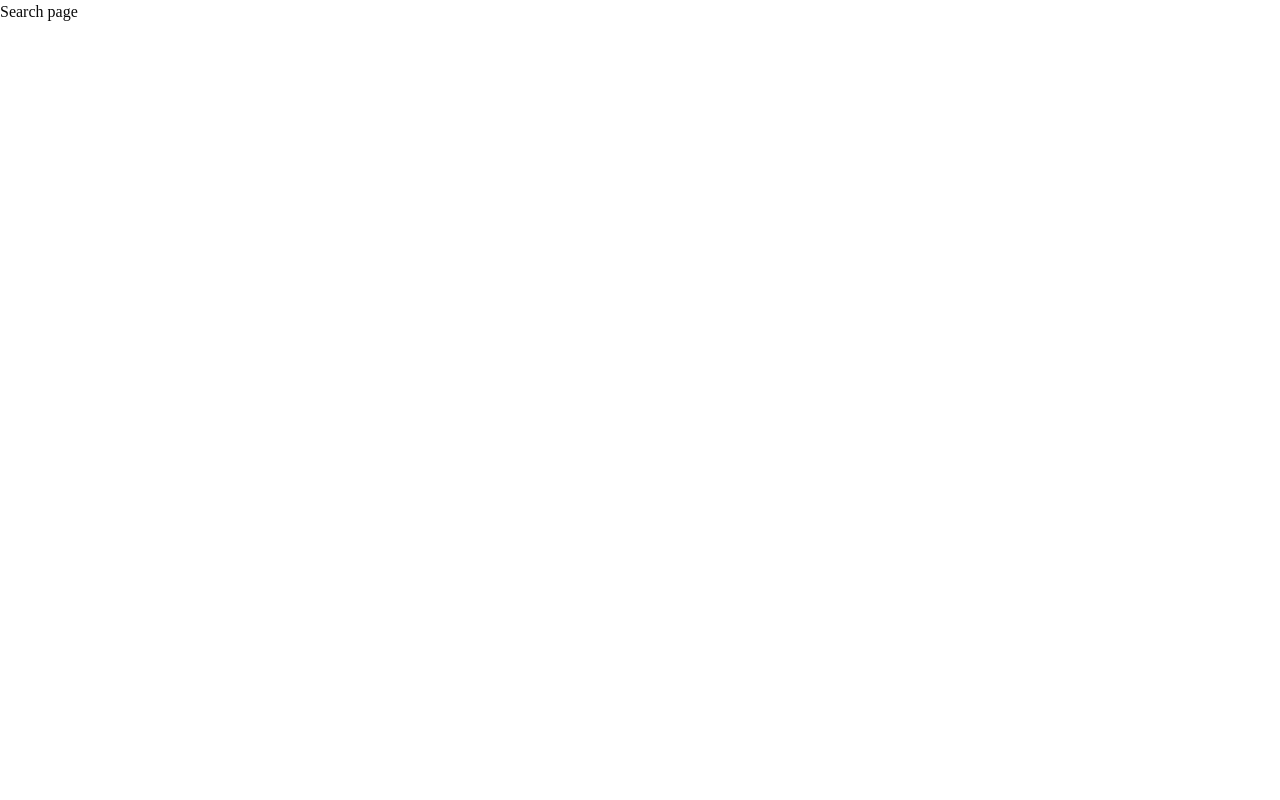
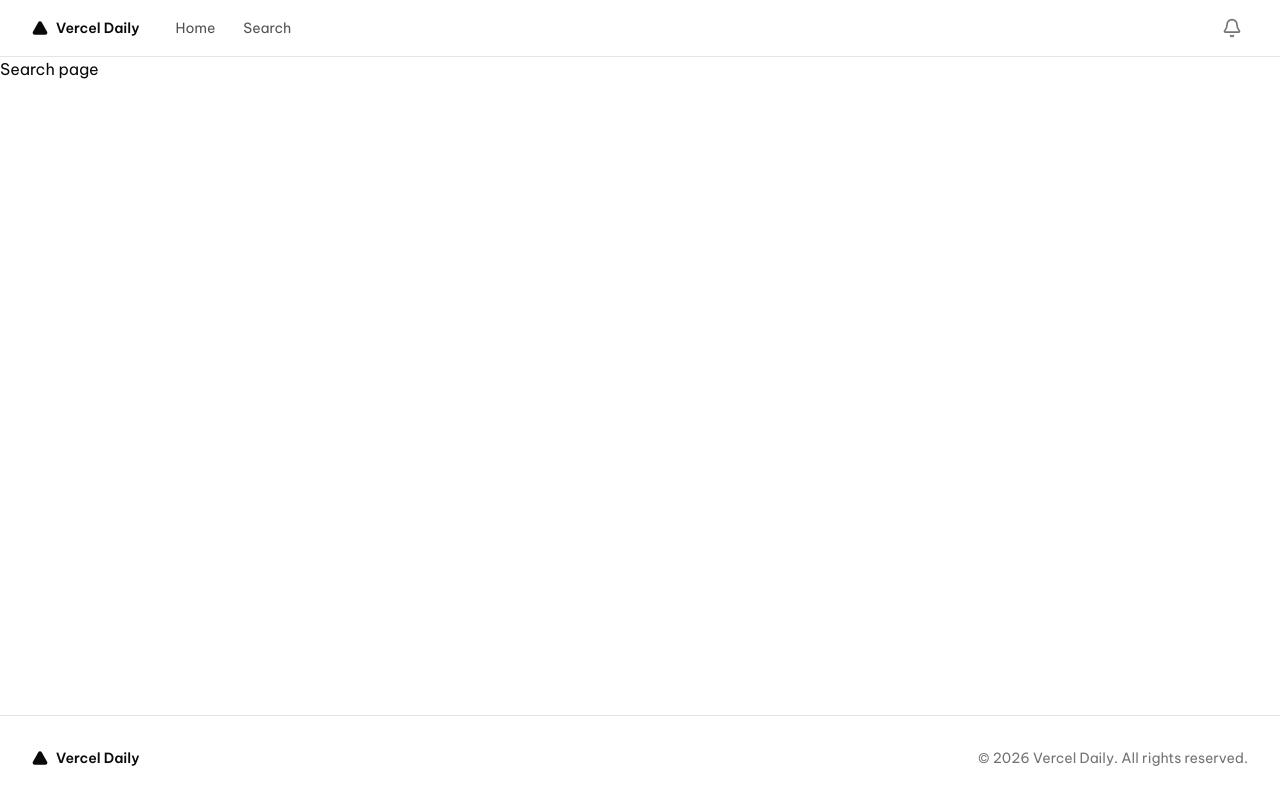
Before and after one commit to finn-to/finn-assignment-vercel-daily, a Next.js app: page /search in a window 1280 px wide. Built offline with nearby package versions, Linux system fonts and the light colour scheme.

Commit message:
feature: Implement layout, Header, Footer

```diff
--- a/app/globals.css
+++ b/app/globals.css
@@ -7,9 +7,9 @@
 @theme inline {
   --color-background: var(--background);
   --color-foreground: var(--foreground);
-  --font-sans: var(--font-sans);
-  --font-mono: var(--font-geist-mono);
-  --font-heading: var(--font-sans);
+  --font-sans: var(--font-be-vietnam-pro);
+  --font-mono: var(--font-be-vietnam-pro);
+  --font-heading: var(--font-be-vietnam-pro);
   --color-sidebar-ring: var(--sidebar-ring);
   --color-sidebar-border: var(--sidebar-border);
   --color-sidebar-accent-foreground: var(--sidebar-accent-foreground);
--- a/app/layout.tsx
+++ b/app/layout.tsx
@@ -1,24 +1,39 @@
 import "./globals.css";
 
 import type { Metadata } from "next";
-import { Geist, Geist_Mono } from "next/font/google";
+import { Be_Vietnam_Pro } from "next/font/google";
 
+import Footer from "@/components/Footer";
+import Header from "@/components/Header";
 import { SpeedInsights } from "@vercel/speed-insights/next";
 
-const geistSans = Geist({
-  variable: "--font-geist-sans",
+const beVietnamPro = Be_Vietnam_Pro({
+  variable: "--font-be-vietnam-pro",
   subsets: ["latin"],
+  weight: ["300", "400", "500", "600", "700"],
 });
 
-const geistMono = Geist_Mono({
-  variable: "--font-geist-mono",
-  subsets: ["latin"],
-});
+const siteDescription =
+  "The latest news, tutorials, and insights for modern web developers.";
 
 export const metadata: Metadata = {
-  title: "Vercel Daily News",
-  description:
-    "The latest news, tutorials, and insights for modern web developers.",
+  metadataBase: new URL("https://vercel-daily-news.vercel.app"),
+  title: {
+    default: "Vercel Daily",
+    template: "%s | Vercel Daily",
+  },
+  description: siteDescription,
+  openGraph: {
+    title: "Vercel Daily",
+    description: siteDescription,
+    type: "website",
+    siteName: "Vercel Daily",
+  },
+  twitter: {
+    card: "summary_large_image",
+    title: "Vercel Daily",
+    description: siteDescription,
+  },
 };
 
 export default function RootLayout({
@@ -27,11 +42,11 @@
   children: React.ReactNode;
 }>) {
   return (
-    <html lang="en">
-      <body
-        className={`${geistSans.variable} ${geistMono.variable} antialiased`}
-      >
-        {children}
+    <html lang="en" className={beVietnamPro.variable}>
+      <body className="flex min-h-screen flex-col antialiased">
+        <Header />
+        <main className="flex-1">{children}</main>
+        <Footer />
         <SpeedInsights />
       </body>
     </html>
--- a/components/Footer.tsx
+++ b/components/Footer.tsx
@@ -1,3 +1,23 @@
+import { TriangleIcon } from "lucide-react";
+import Link from "next/link";
+
 export default function Footer() {
-  return <footer>Footer</footer>;
+  return (
+    <footer className="border-t border-neutral-200">
+      <div className="mx-auto max-w-7xl px-4 py-8 sm:px-6 lg:px-8">
+        <div className="flex flex-col items-center justify-between gap-4 sm:flex-row">
+          <Link
+            href="/"
+            className="flex items-center gap-2 text-sm font-semibold"
+          >
+            <TriangleIcon className="h-4 w-4 fill-current" />
+            <span>Vercel Daily</span>
+          </Link>
+          <p className="text-sm text-neutral-500">
+            © {new Date().getFullYear()} Vercel Daily. All rights reserved.
+          </p>
+        </div>
+      </div>
+    </footer>
+  );
 }
--- a/components/Header.tsx
+++ b/components/Header.tsx
@@ -1,3 +1,51 @@
+import { BellIcon, TriangleIcon } from "lucide-react";
+import Link from "next/link";
+
+import MobileNav from "@/components/MobileNav";
+
+const navLinks = [
+  { href: "/", label: "Home" },
+  { href: "/search", label: "Search" },
+];
+
 export default function Header() {
-  return <header>Header</header>;
+  return (
+    <header className="sticky top-0 z-50 border-b border-neutral-200 bg-white">
+      <div className="mx-auto max-w-7xl px-4 sm:px-6 lg:px-8">
+        <div className="flex h-14 items-center gap-4">
+          <MobileNav />
+
+          <Link
+            href="/"
+            className="flex items-center gap-2 text-sm font-semibold"
+          >
+            <TriangleIcon className="h-4 w-4 fill-current" />
+            <span>Vercel Daily</span>
+          </Link>
+
+          <nav className="ml-2 hidden items-center gap-1 md:flex">
+            {navLinks.map(({ href, label }) => (
+              <Link
+                key={href}
+                href={href}
+                className="rounded-md px-3 py-1.5 text-sm text-neutral-600 transition-colors hover:text-neutral-900"
+              >
+                {label}
+              </Link>
+            ))}
+          </nav>
+
+          <div className="flex-1" />
+
+          <button
+            type="button"
+            aria-label="Notifications"
+            className="rounded-md p-1.5 text-neutral-500 transition-colors hover:bg-neutral-100 hover:text-neutral-900"
+          >
+            <BellIcon className="h-5 w-5" />
+          </button>
+        </div>
+      </div>
+    </header>
+  );
 }
--- /dev/null
+++ b/components/MobileNav.tsx
@@ -0,0 +1,44 @@
+"use client";
+
+import { MenuIcon } from "lucide-react";
+import Link from "next/link";
+
+import {
+  Sheet,
+  SheetContent,
+  SheetHeader,
+  SheetTitle,
+  SheetTrigger,
+} from "@/components/ui/sheet";
+
+const navLinks = [
+  { href: "/", label: "Home" },
+  { href: "/search", label: "Search" },
+];
+
+export default function MobileNav() {
+  return (
+    <Sheet>
+      <SheetTrigger className="md:hidden inline-flex items-center justify-center rounded-md p-1.5 text-neutral-500 hover:bg-neutral-100 hover:text-neutral-900 transition-colors">
+        <MenuIcon className="h-5 w-5" />
+        <span className="sr-only">Open navigation</span>
+      </SheetTrigger>
+      <SheetContent side="left" className="w-64">
+        <SheetHeader className="mb-2">
+          <SheetTitle className="sr-only">Navigation</SheetTitle>
+        </SheetHeader>
+        <nav className="flex flex-col gap-1 px-2">
+          {navLinks.map(({ href, label }) => (
+            <Link
+              key={href}
+              href={href}
+              className="rounded-md px-3 py-2 text-sm font-medium text-foreground hover:bg-secondary transition-colors"
+            >
+              {label}
+            </Link>
+          ))}
+        </nav>
+      </SheetContent>
+    </Sheet>
+  );
+}
--- /dev/null
+++ b/components/ui/sheet.tsx
@@ -0,0 +1,137 @@
+"use client";
+
+import * as React from "react";
+import { Dialog as SheetPrimitive } from "@base-ui/react/dialog";
+
+import { cn } from "@/lib/utils";
+import { Button } from "@/components/ui/button";
+import { XIcon } from "lucide-react";
+
+function Sheet({ ...props }: SheetPrimitive.Root.Props) {
+  return <SheetPrimitive.Root data-slot="sheet" {...props} />;
+}
+
+function SheetTrigger({ ...props }: SheetPrimitive.Trigger.Props) {
+  return <SheetPrimitive.Trigger data-slot="sheet-trigger" {...props} />;
+}
+
+function SheetClose({ ...props }: SheetPrimitive.Close.Props) {
+  return <SheetPrimitive.Close data-slot="sheet-close" {...props} />;
+}
+
+function SheetPortal({ ...props }: SheetPrimitive.Portal.Props) {
+  return <SheetPrimitive.Portal data-slot="sheet-portal" {...props} />;
+}
+
+function SheetOverlay({ className, ...props }: SheetPrimitive.Backdrop.Props) {
+  return (
+    <SheetPrimitive.Backdrop
+      data-slot="sheet-overlay"
+      className={cn(
+        "fixed inset-0 z-50 bg-black/10 transition-opacity duration-150 data-ending-style:opacity-0 data-starting-style:opacity-0 supports-backdrop-filter:backdrop-blur-xs",
+        className,
+      )}
+      {...props}
+    />
+  );
+}
+
+function SheetContent({
+  className,
+  children,
+  side = "right",
+  showCloseButton = true,
+  ...props
+}: SheetPrimitive.Popup.Props & {
+  side?: "top" | "right" | "bottom" | "left";
+  showCloseButton?: boolean;
+}) {
+  return (
+    <SheetPortal>
+      <SheetOverlay />
+      <SheetPrimitive.Popup
+        data-slot="sheet-content"
+        data-side={side}
+        className={cn(
+          "fixed z-50 flex flex-col gap-4 bg-background bg-clip-padding text-sm shadow-lg transition duration-200 ease-in-out data-ending-style:opacity-0 data-starting-style:opacity-0 data-[side=bottom]:inset-x-0 data-[side=bottom]:bottom-0 data-[side=bottom]:h-auto data-[side=bottom]:border-t data-[side=bottom]:data-ending-style:translate-y-[2.5rem] data-[side=bottom]:data-starting-style:translate-y-[2.5rem] data-[side=left]:inset-y-0 data-[side=left]:left-0 data-[side=left]:h-full data-[side=left]:w-3/4 data-[side=left]:border-r data-[side=left]:data-ending-style:translate-x-[-2.5rem] data-[side=left]:data-starting-style:translate-x-[-2.5rem] data-[side=right]:inset-y-0 data-[side=right]:right-0 data-[side=right]:h-full data-[side=right]:w-3/4 data-[side=right]:border-l data-[side=right]:data-ending-style:translate-x-[2.5rem] data-[side=right]:data-starting-style:translate-x-[2.5rem] data-[side=top]:inset-x-0 data-[side=top]:top-0 data-[side=top]:h-auto data-[side=top]:border-b data-[side=top]:data-ending-style:translate-y-[-2.5rem] data-[side=top]:data-starting-style:translate-y-[-2.5rem] data-[side=left]:sm:max-w-sm data-[side=right]:sm:max-w-sm",
+          className,
+        )}
+        {...props}
+      >
+        {children}
+        {showCloseButton && (
+          <SheetPrimitive.Close
+            data-slot="sheet-close"
+            render={
+              <Button
+                variant="ghost"
+                className="absolute top-3 right-3"
+                size="icon-sm"
+              />
+            }
+          >
+            <XIcon />
+            <span className="sr-only">Close</span>
+          </SheetPrimitive.Close>
+        )}
+      </SheetPrimitive.Popup>
+    </SheetPortal>
+  );
+}
+
+function SheetHeader({ className, ...props }: React.ComponentProps<"div">) {
+  return (
+    <div
+      data-slot="sheet-header"
+      className={cn("flex flex-col gap-0.5 p-4", className)}
+      {...props}
+    />
+  );
+}
+
+function SheetFooter({ className, ...props }: React.ComponentProps<"div">) {
+  return (
+    <div
+      data-slot="sheet-footer"
+      className={cn("mt-auto flex flex-col gap-2 p-4", className)}
+      {...props}
+    />
+  );
+}
+
+function SheetTitle({ className, ...props }: SheetPrimitive.Title.Props) {
+  return (
+    <SheetPrimitive.Title
+      data-slot="sheet-title"
+      className={cn(
+        "font-heading text-base font-medium text-foreground",
+        className,
+      )}
+      {...props}
+    />
+  );
+}
+
+function SheetDescription({
+  className,
+  ...props
+}: SheetPrimitive.Description.Props) {
+  return (
+    <SheetPrimitive.Description
+      data-slot="sheet-description"
+      className={cn("text-sm text-muted-foreground", className)}
+      {...props}
+    />
+  );
+}
+
+export {
+  Sheet,
+  SheetTrigger,
+  SheetClose,
+  SheetContent,
+  SheetHeader,
+  SheetFooter,
+  SheetTitle,
+  SheetDescription,
+};
```
